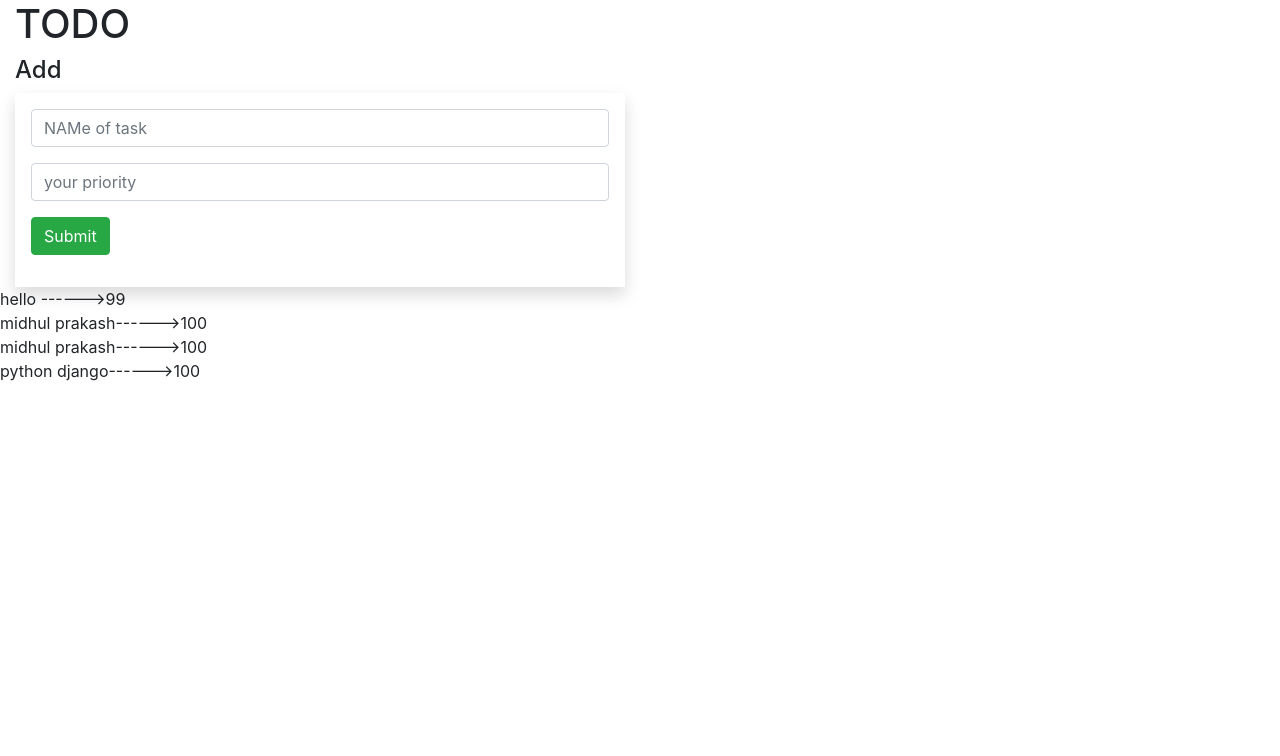
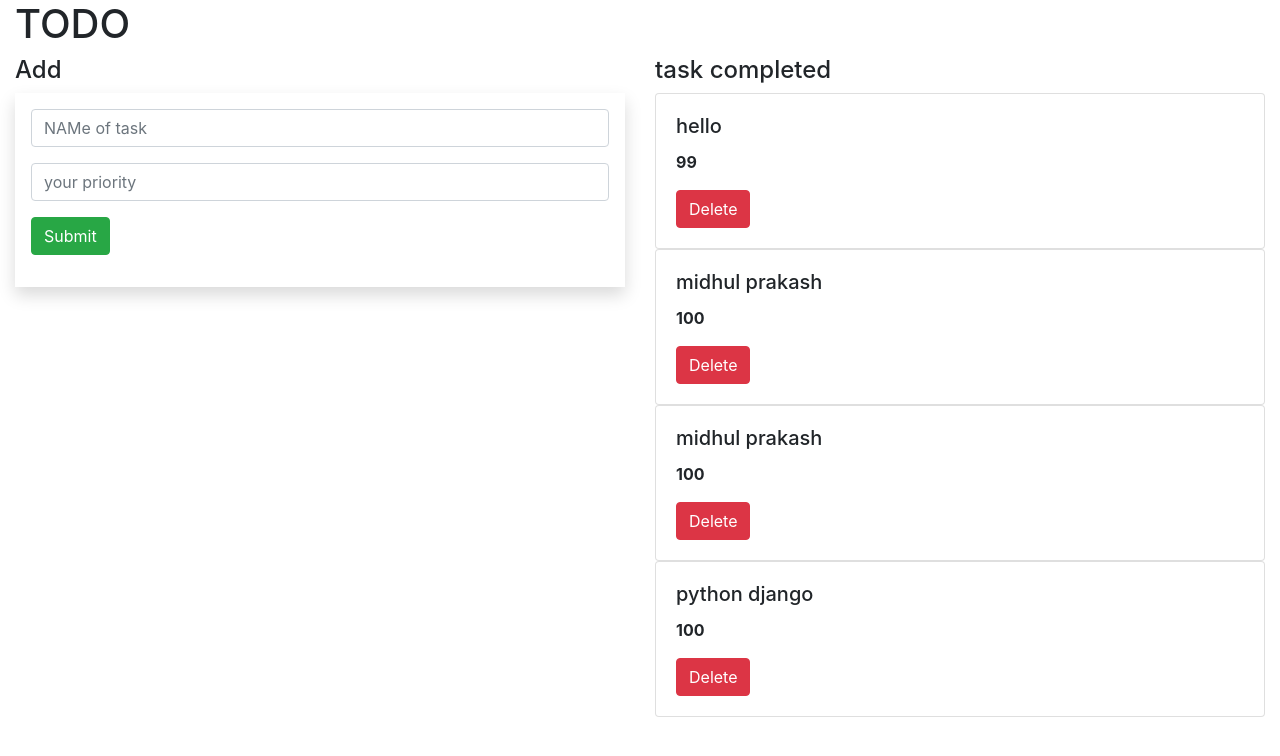
Before and after one commit to midhulp/Django-Todo, a Django app: page / in a window 1280 px wide. Shown: the top 756 px of the page. Run offline with Django 4.2, Linux system fonts and the light colour scheme; data comes from the database, SQL or seed files in the repository; both versions use the stored data as it was after the commit.

Commit message:
Adds delete option for each task

```diff
--- a/templates/index.html
+++ b/templates/index.html
@@ -35,8 +35,19 @@
         </div>
       </form>
     </div>
+    <div class="col-md-6">
+      <h4>task completed</h4>
+      {% for i in obj %}
+      <div class="card">
+        <div class="card-body">
+          <h5 class="card-title">{{i.name}}</h5>
+          <p><b>{{i.priority}}</b></p>
+          <a class="btn btn-danger" href="{% url 'delete' i.id %}">Delete</a>
+        </div>
+      </div>
+      {% endfor %}
+    </div>
   </div>
 </div>
 
-{% for i in obj %} {{i.name}}------>{{i.priority}}<br />
-{% endfor %} {% endblock %}
+{% endblock %}
--- a/todo_app/urls.py
+++ b/todo_app/urls.py
@@ -4,6 +4,6 @@ from django.urls import path
 
 urlpatterns=[
     path('',views.home,name='home'),
-    # path('result',views.result,name='result')
+    path('delete/<int:taskid>',views.delete,name='delete')
 
 ]
--- a/todo_app/views.py
+++ b/todo_app/views.py
@@ -15,3 +15,11 @@ def home(request):
         obj=Task(name=name,priority=priority)
         obj.save()
     return render(request,"index.html",{'obj':obj1})
+
+
+def delete(request,taskid):
+    task=Task.objects.get(id=taskid)
+    if request.method == "POST":
+        task.delete()
+        return redirect('/')
+    return render(request,'delete.html',{'task':task})
```
Also changed, not shown: templates/delete.html (added, +8 -0 lines), db.sqlite3.
